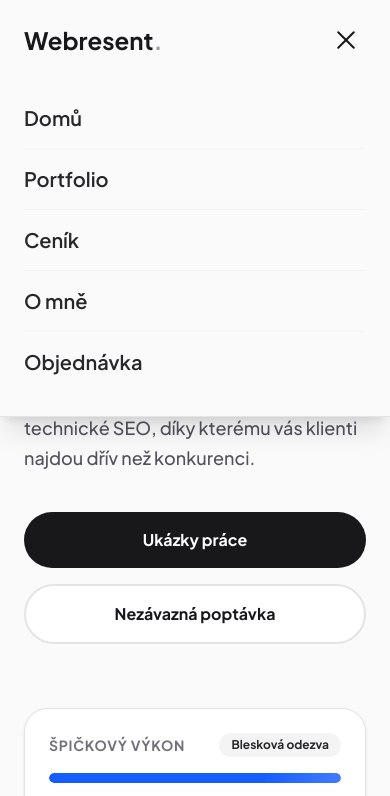
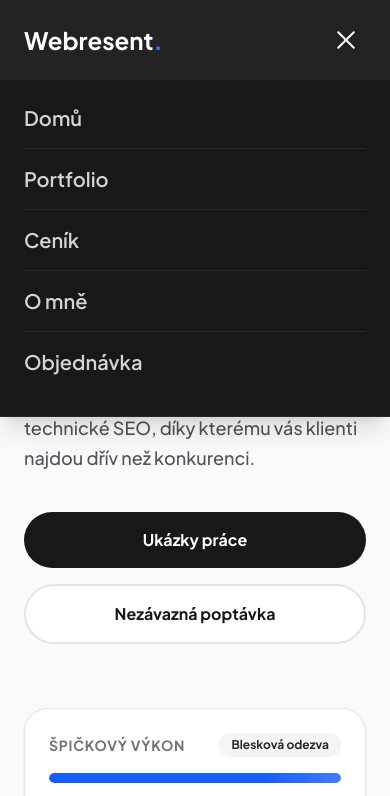
Before and after one commit to HonzaSodomka/Webresent2.0, an Astro site: page / in a window 390 px wide. Both pictures are taken after a click on the button "Menu". Shown: the top 796 px of the page. Built offline with nearby package versions, Linux system fonts and the light colour scheme; Astro itself is replaced by a stand-in of ours.

Commit message:
Update header to dark mode with blue hover effects

```diff
--- a/src/components/Header.astro
+++ b/src/components/Header.astro
@@ -9,31 +9,31 @@
 ];
 ---
 
-<header class="fixed top-0 left-0 w-full z-50 bg-zinc-50/95 backdrop-blur-md border-b border-zinc-200">
+<header class="fixed top-0 left-0 w-full z-50 bg-zinc-900/95 backdrop-blur-md border-b border-zinc-800">
   <div class="max-w-6xl mx-auto px-6 h-20 flex items-center justify-between">
 
-    <a href="/" class="text-2xl font-bold text-zinc-900 relative z-50">
-      Webresent<span class="text-zinc-400">.</span>
+    <a href="/" class="text-2xl font-bold text-white relative z-50">
+      Webresent<span class="text-blue-500">.</span>
     </a>
 
     <nav class="hidden md:flex items-center gap-8">
       {navItems.map(item => (
-        <a href={item.href} class="text-sm font-semibold text-zinc-500 hover:text-zinc-900 transition-colors">
+        <a href={item.href} class="text-sm font-semibold text-zinc-300 hover:text-blue-500 transition-colors">
           {item.label}
         </a>
       ))}
     </nav>
 
     <button id="menu-toggle" class="md:hidden flex flex-col justify-center items-center w-10 h-10 space-y-1.5 focus:outline-none relative z-50" aria-label="Menu">
-      <span class="w-6 h-[2px] bg-zinc-900 rounded-full transition-transform duration-300 origin-center"></span>
-      <span class="w-6 h-[2px] bg-zinc-900 rounded-full transition-transform duration-300 origin-center"></span>
+      <span class="w-6 h-[2px] bg-white rounded-full transition-transform duration-300 origin-center"></span>
+      <span class="w-6 h-[2px] bg-white rounded-full transition-transform duration-300 origin-center"></span>
     </button>
   </div>
 
-  <div id="mobile-menu" class="hidden absolute top-20 left-0 w-full bg-zinc-50 border-b border-zinc-200 shadow-xl md:hidden">
+  <div id="mobile-menu" class="hidden absolute top-20 left-0 w-full bg-zinc-900 border-b border-zinc-800 shadow-xl md:hidden">
     <nav class="flex flex-col px-6 pb-6 pt-2">
       {navItems.map(item => (
-        <a href={item.href} class="mobile-link text-xl font-semibold text-zinc-800 py-4 border-b border-zinc-100 last:border-none">
+        <a href={item.href} class="mobile-link text-xl font-semibold text-zinc-300 hover:text-blue-500 transition-colors py-4 border-b border-zinc-800 last:border-none">
           {item.label}
         </a>
       ))}
```
